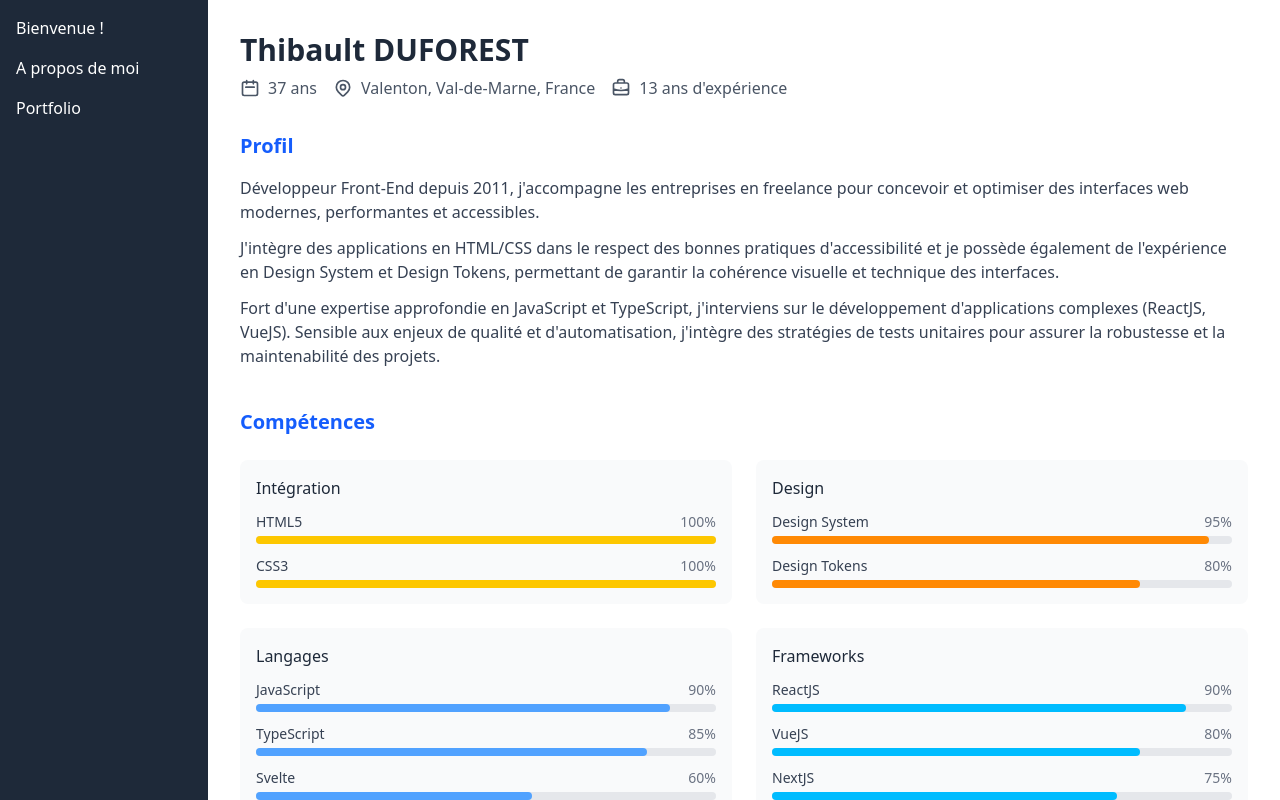
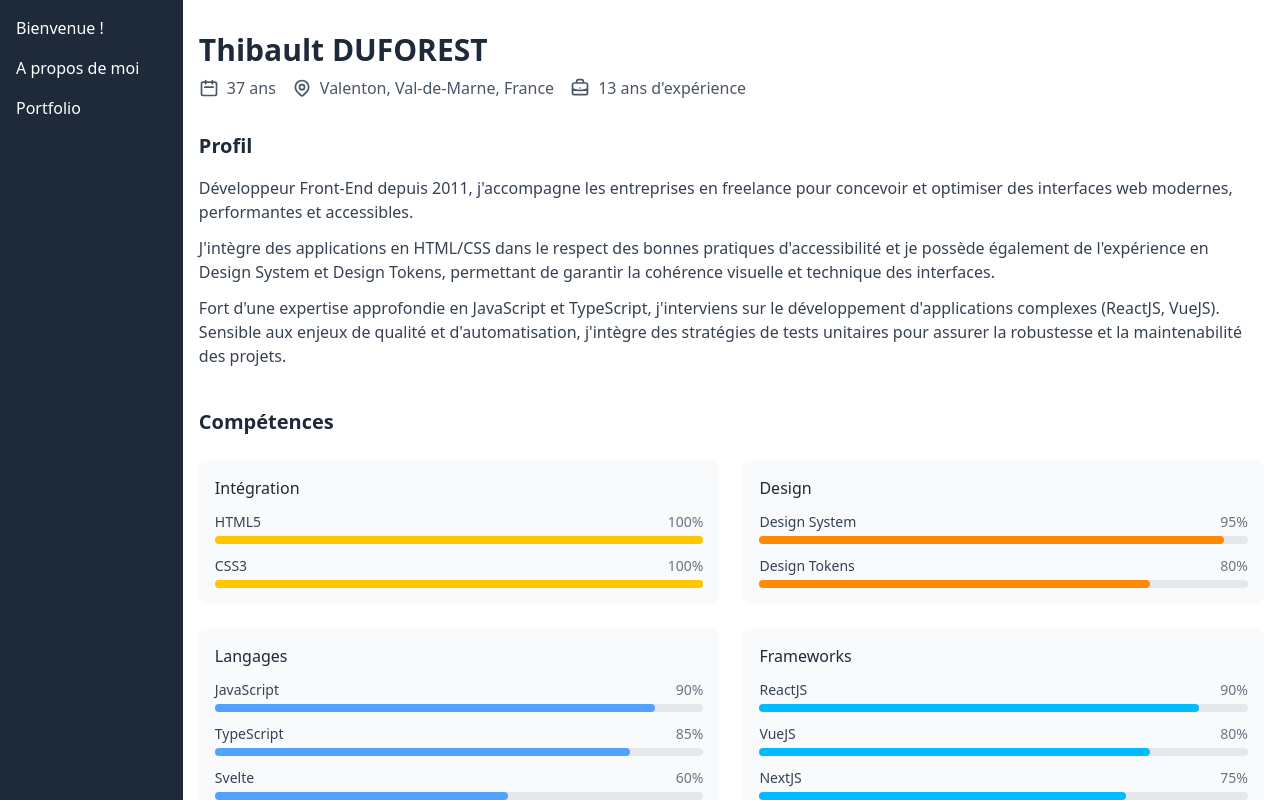
Before and after one commit to thibault-duforest/portfolio, a SvelteKit app: page /about in a window 1280 px wide. Built offline with nearby package versions, Linux system fonts and the light colour scheme.

Commit message:
Fix some css classes issues

```diff
--- a/src/routes/+layout.svelte
+++ b/src/routes/+layout.svelte
@@ -8,12 +8,14 @@
 </script>
 
 <div class="m-auto flex h-screen flex-col lg:flex-row">
-	<div class="h-15 w-full overflow-hidden bg-gray-800 p-4 text-white md:h-auto lg:w-52">
+	<div class="h-15 w-full bg-gray-800 p-4 text-white md:h-auto lg:w-52">
 		<Nav />
 	</div>
 
-	<main class="mb:p-4 flex-1 overflow-auto">
-		{@render children()}
+	<main class="w-full overflow-auto">
+		<div class="container mx-auto px-4 py-8">
+			{@render children()}
+		</div>
 	</main>
 </div>
 
--- a/src/routes/+page.svelte
+++ b/src/routes/+page.svelte
@@ -6,7 +6,7 @@
 	export let data;
 </script>
 
-<section class="container mx-auto flex flex-col items-center px-6 py-16 md:flex-row md:py-24">
+<section class="flex flex-col items-center pb-4 md:flex-row md:pb-8">
 	<!-- <p>{m['home.welcome']({ username: 'Thibault' })}</p> -->
 	<div class="mb-8 h-48 w-48 flex-shrink-0 md:mr-12 md:mb-0 md:h-64 md:w-64">
 		<div
@@ -22,8 +22,8 @@
 
 	<div>
 		<div class="flex flex-wrap items-baseline">
-			<h1 class="mr-4 text-4xl font-bold text-gray-800">{data.profile.name}</h1>
-			<span class="text-blue rounded-full bg-blue-100 px-3 py-1 text-xl font-medium">
+			<h1 class="mr-4 text-3xl font-bold text-gray-800 md:text-4xl">{data.profile.name}</h1>
+			<span class="text-blue my-4 rounded-full bg-blue-100 px-3 py-1 text-xl font-medium md:my-0">
 				{data.profile.status}
 			</span>
 		</div>
@@ -130,9 +130,7 @@
 	</div>
 </section>
 
-<section class="py-4">
-	<div class="container mx-auto px-6 text-center xl:text-left">
-		<div class="inline-block xl:pl-[304px]">
+<section class="inline-block py-4 text-center xl:pl-[306px] xl:text-left">
 	{#each skillsData as skillCategory}
 		<div class="mb-4">
 			<h2 class="text-left text-2xl font-bold">{skillCategory.name}</h2>
@@ -144,11 +142,9 @@
 			</div>
 		</div>
 	{/each}
-		</div>
-	</div>
 </section>
 
-<section class="container mx-auto px-6 py-16 text-center">
+<section class="py-16 text-center">
 	<h2 class="mb-4 text-3xl font-bold text-gray-800">Intéressé par une collaboration ?</h2>
 	<p class="mx-auto mb-8 max-w-2xl text-lg text-gray-600">
 		Je suis disponible pour des missions freelance. N'hésitez pas à me contacter pour discuter de
--- a/src/routes/about/+page.svelte
+++ b/src/routes/about/+page.svelte
@@ -29,7 +29,6 @@
 	const categories = Object.keys(skillsByCategory);
 </script>
 
-<div class="px-8 pt-8 pb-8">
 <!-- Profile -->
 <h1 class="text-3xl font-bold text-gray-800">Thibault DUFOREST</h1>
 <div class="mt-2 flex flex-wrap gap-4">
@@ -96,29 +95,29 @@
 
 <!-- Introduction -->
 <div class="mt-8">
-		<h2 class="mb-4 text-xl font-semibold text-blue-600">Profil</h2>
+	<h2 class="mb-4 text-xl font-semibold text-gray-800">Profil</h2>
 	<div class="space-y-3 text-gray-700">
 		<p>
-				Développeur Front-End depuis 2011, j'accompagne les entreprises en freelance pour concevoir
-				et optimiser des interfaces web modernes, performantes et accessibles.
+			Développeur Front-End depuis 2011, j'accompagne les entreprises en freelance pour concevoir et
+			optimiser des interfaces web modernes, performantes et accessibles.
 		</p>
 		<p>
-				J'intègre des applications en HTML/CSS dans le respect des bonnes pratiques d'accessibilité
-				et je possède également de l'expérience en Design System et Design Tokens, permettant de
-				garantir la cohérence visuelle et technique des interfaces.
+			J'intègre des applications en HTML/CSS dans le respect des bonnes pratiques d'accessibilité et
+			je possède également de l'expérience en Design System et Design Tokens, permettant de garantir
+			la cohérence visuelle et technique des interfaces.
 		</p>
 		<p>
 			Fort d'une expertise approfondie en JavaScript et TypeScript, j'interviens sur le
 			développement d'applications complexes (ReactJS, VueJS). Sensible aux enjeux de qualité et
-				d'automatisation, j'intègre des stratégies de tests unitaires pour assurer la robustesse et
-				la maintenabilité des projets.
+			d'automatisation, j'intègre des stratégies de tests unitaires pour assurer la robustesse et la
+			maintenabilité des projets.
 		</p>
 	</div>
 </div>
 
 <!-- Skills -->
 <div class="mt-10">
-		<h2 class="mb-6 text-xl font-semibold text-blue-600">Compétences</h2>
+	<h2 class="mb-6 text-xl font-semibold text-gray-800">Compétences</h2>
 	<div class="grid grid-cols-1 gap-6 md:grid-cols-2">
 		{#each categories as category}
 			<div class="rounded-lg bg-gray-50 p-4">
@@ -149,7 +148,7 @@
 <div class="mt-10 grid grid-cols-1 gap-6 md:grid-cols-2">
 	<!-- Education -->
 	<div>
-			<h2 class="mb-4 text-xl font-semibold text-blue-600">Formation</h2>
+		<h2 class="mb-4 text-xl font-semibold text-gray-800">Formation</h2>
 		<div class="space-y-3">
 			<div class="border-l-2 border-blue-200 pl-4">
 				<p class="text-sm text-gray-500">2010 - 2012</p>
@@ -166,7 +165,7 @@
 
 	<!-- Languages -->
 	<div>
-			<h2 class="mb-4 text-xl font-semibold text-blue-600">Langues</h2>
+		<h2 class="mb-4 text-xl font-semibold text-gray-800">Langues</h2>
 		<div class="space-y-3">
 			<div class="flex items-center">
 				<div class="flex-shrink-0">
@@ -207,4 +206,3 @@
 		</div>
 	</div>
 </div>
-</div>
--- a/src/routes/projects/+page.svelte
+++ b/src/routes/projects/+page.svelte
@@ -10,8 +10,7 @@
 	}
 </script>
 
-<div class="container mx-auto px-4 py-8">
-	<h1 class="mb-12 text-center text-3xl font-bold">Mes missions et projets</h1>
+<h1 class="mb-12 text-3xl font-bold text-gray-800">Mes missions et projets</h1>
 
 <div class="grid grid-cols-1 gap-6 md:grid-cols-2 lg:grid-cols-3">
 	{#each data.projects as project (project.id)}
@@ -22,11 +21,7 @@
 			in:fly={{ y: 50, duration: 300, delay: 300 }}
 		>
 			<div class="h-48 overflow-hidden">
-					<enhanced:img
-						src={project.logo}
-						alt={project.name}
-						class="h-full w-full object-contain"
-					/>
+				<enhanced:img src={project.logo} alt={project.name} class="h-full w-full object-contain" />
 			</div>
 			<div class="flex flex-col items-center p-6 text-center">
 				<h2 class="mb-2 text-xl font-semibold">{project.name}</h2>
@@ -45,4 +40,3 @@
 		</button>
 	{/each}
 </div>
-</div>
--- a/src/routes/projects/[slug]/+page.svelte
+++ b/src/routes/projects/[slug]/+page.svelte
@@ -13,7 +13,7 @@
 	}
 </script>
 
-<div class="container mx-auto py-8 md:px-4" in:fade={{ duration: 300 }}>
+<div in:fade={{ duration: 300 }}>
 	<button
 		type="button"
 		on:click={goBack}
```
Lines whose indentation alone changed are shown as unchanged.
